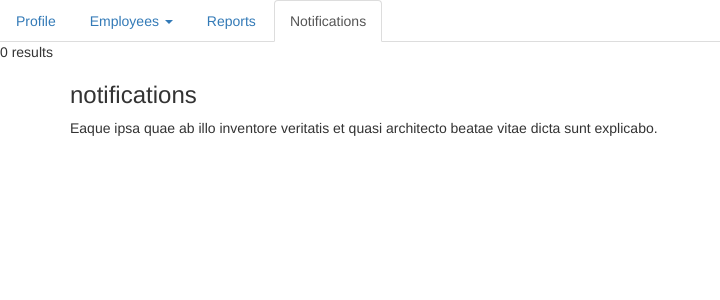
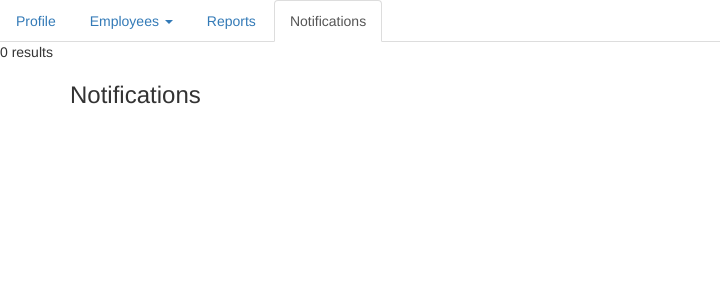
Before and after one commit to amulyaayadagani/SEProject, a PHP site: page /views/admin.php in a window 1280 px wide, after a click on "Notifications". Shown: the top 300 px of the page, without its empty margins (0-720 px from the left). Run offline with PHP 8.4, Linux system fonts and the light colour scheme; tables that the repository leaves empty or names only in its code hold one stand-in row (values such as "Sample post"); data that the repository does not hold is empty.

Commit message:
Update notifications.php

```diff
--- a/src/views/notifications.php
+++ b/src/views/notifications.php
@@ -1,2 +1 @@
-<h3>notifications</h3>
-          <p>Eaque ipsa quae ab illo inventore veritatis et quasi architecto beatae vitae dicta sunt explicabo.</p>
+<h3>Notifications</h3>
```
